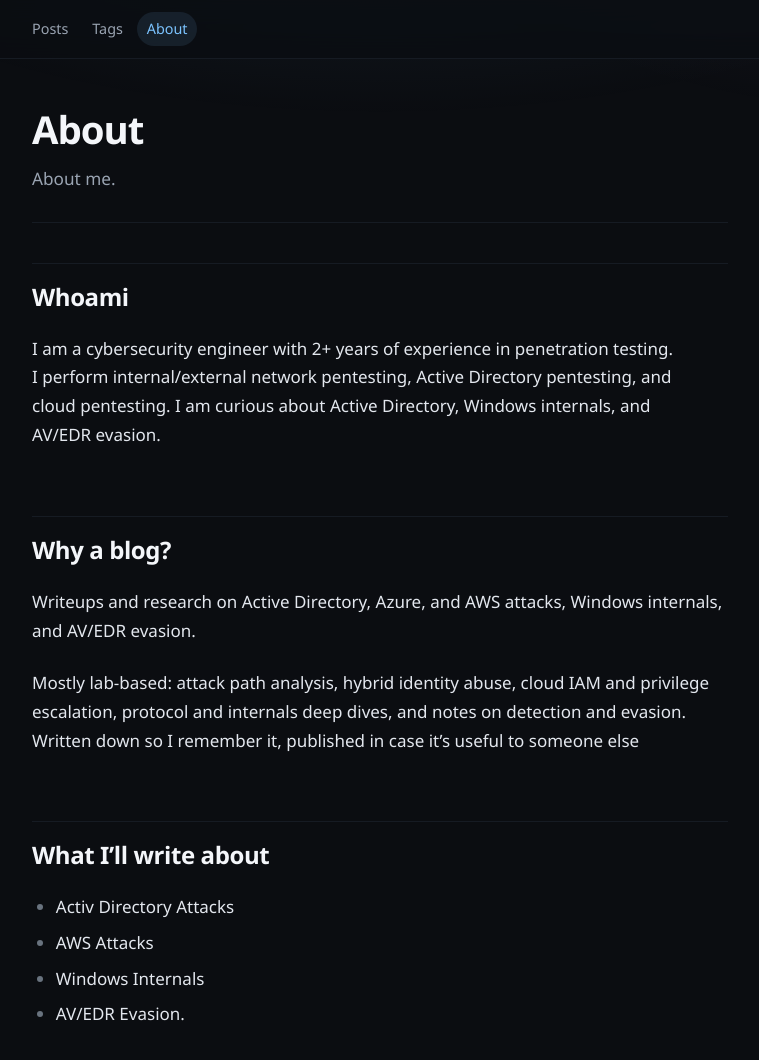
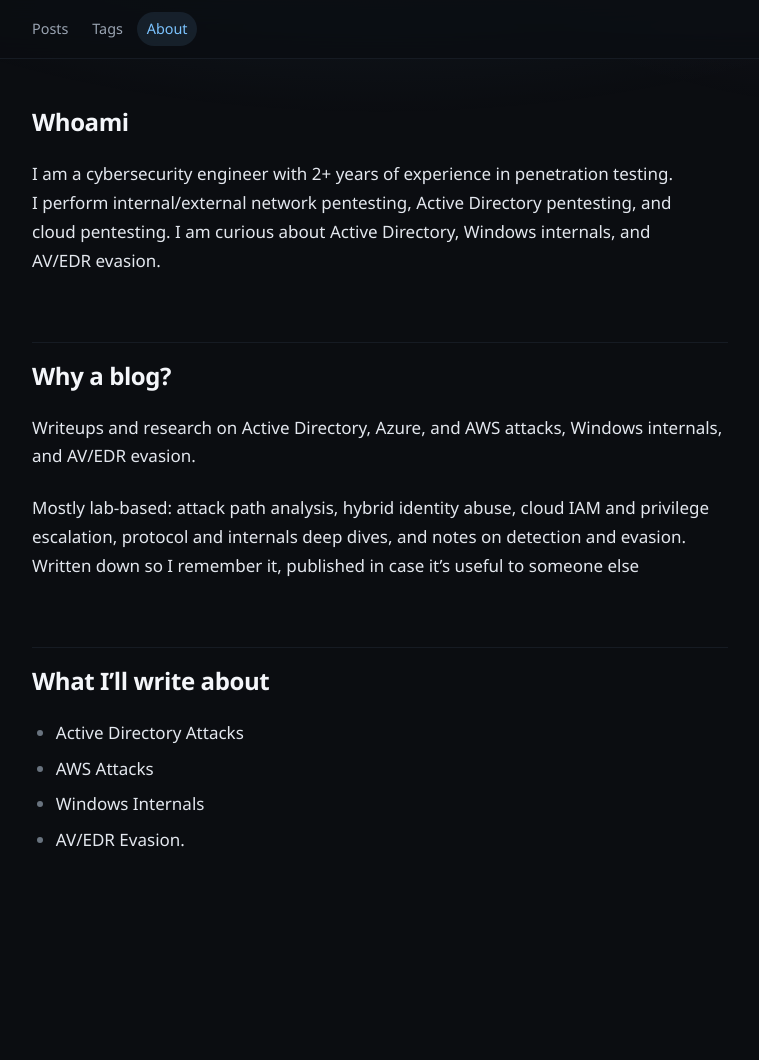
Before and after one commit to redhaven-labs/redhaven-labs.github.io, a Jekyll site: the page built from about.md, in a window 1280 px wide and 1116 px high. Shown: the top 1060 px of the window, without its empty margins (260-1019 px from the left). Built offline with Jekyll 4.4.1, drawn with Linux system fonts in a browser that asks for light colours.

Commit message:
About page: start with Whoami

```diff
--- a/_layouts/page.html
+++ b/_layouts/page.html
@@ -2,12 +2,14 @@
 layout: default
 ---
 <article class="post">
+  {%- unless page.hide_title %}
   <header class="post__head">
     <h1 class="post__title">{{ page.title | escape }}</h1>
     {%- if page.description %}
     <p class="post__lede">{{ page.description }}</p>
     {%- endif %}
   </header>
+  {%- endunless %}
 
   <div class="prose">
     {{ content }}
--- a/about.md
+++ b/about.md
@@ -2,10 +2,11 @@
 layout: page
 title: About
 permalink: /about/
-description: About me.
+hide_title: true
 ---
 
 ## Whoami
+
 I am a cybersecurity engineer with 2+ years of experience in penetration testing.
 I perform internal/external network pentesting, Active Directory pentesting, and cloud pentesting.
 I am curious about Active Directory, Windows internals, and AV/EDR evasion.
@@ -19,7 +20,7 @@ Mostly lab-based: attack path analysis, hybrid identity abuse, cloud IAM and pri
 
 ## What I'll write about
 
-- Activ Directory Attacks
+- Active Directory Attacks
 - AWS Attacks
 - Windows Internals
 - AV/EDR Evasion.
--- a/assets/css/style.css
+++ b/assets/css/style.css
@@ -440,6 +440,7 @@ a.adjacent__item:hover .adjacent__title { color: var(--accent); }
 .prose { text-wrap: pretty; }
 
 .prose > *:first-child { margin-top: 0; }
+.prose > h2:first-child { padding-top: 0; border-top: 0; }
 .prose > *:last-child  { margin-bottom: 0; }
 
 .prose p { margin: 1.35em 0; }
```
